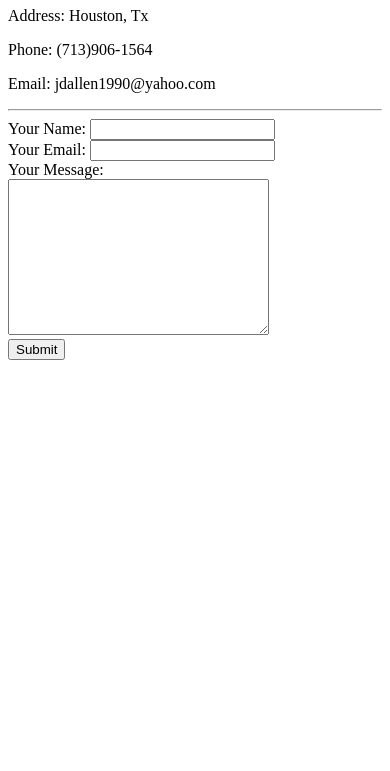
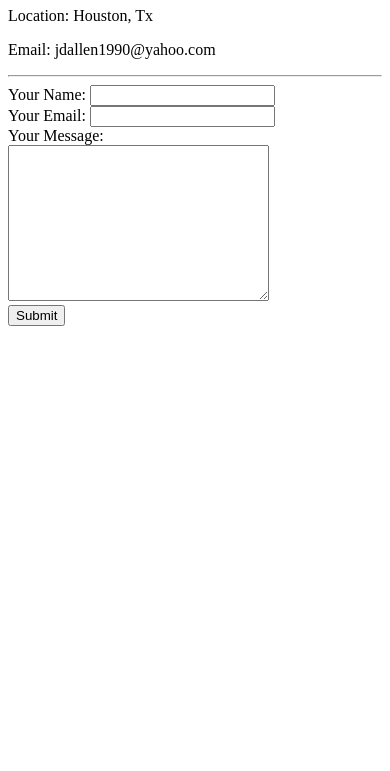
Before and after one commit to JustoShow/cv, a plain HTML site: page contact.html in a window 390 px wide. Shown: the part 73-844 px from the top of the page. Drawn offline with Linux system fonts and the light colour scheme.

Commit message:
Removed phone number

```diff
--- a/contact.html
+++ b/contact.html
@@ -7,8 +7,7 @@
 </head>
 <body>
     <h1>Contact Me</h1>
-    <p>Address: Houston, Tx</p>
-    <p>Phone: (713)906-1564</p>
+    <p>Location: Houston, Tx</p>
     <p>Email: jdallen1990@yahoo.com</p>
     <hr>
     <form action="mailto:jdallen1990@yahoo.com" enctype="text/plain">
```
